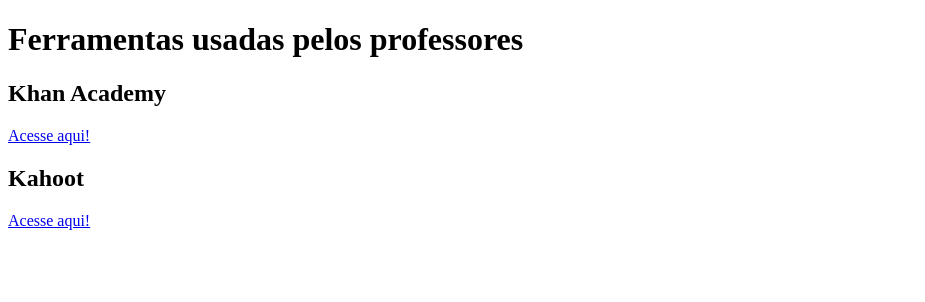
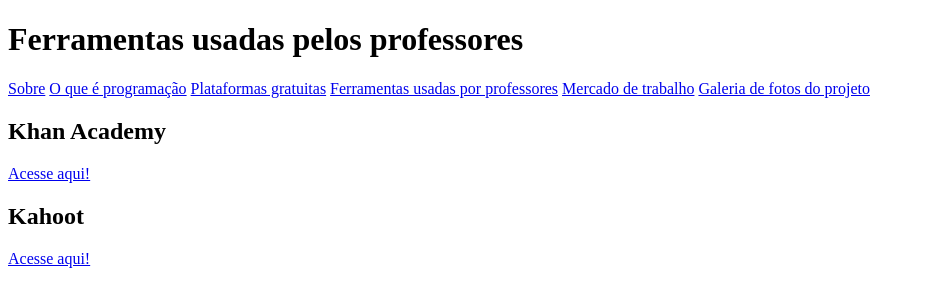
Before and after one commit to LincolnJardim/Projeto-ODS4, a plain HTML site: page ferramentas.html in a window 1280 px wide. Shown: the whole page, without its empty margins (0-925 px from the left). Drawn offline with Linux system fonts and the light colour scheme.

Commit message:
Adicionado tag nav com menu em todas as páginas

```diff
--- a/ferramentas.html
+++ b/ferramentas.html
@@ -10,6 +10,15 @@
         <h1>Ferramentas usadas pelos professores</h2>
     </header>
 
+    <nav>
+        <a href="index.html">Sobre</a>
+        <a href="programaçao.html">O que é programação</a>
+        <a href="plataformas.html">Plataformas gratuitas</a>
+        <a href="ferramentas.html">Ferramentas usadas por professores</a>
+        <a href="trabalho.html">Mercado de trabalho</a>
+        <a href="galeria.html">Galeria de fotos do projeto</a>
+    </nav>
+
     <main>
         <h2>Khan Academy</h2>
 
```
Also changed, not shown: galeria.html (+9 -0 lines), plataformas.html (+9 -0 lines), programaçao.html (+9 -0 lines), trabalho.html (+9 -0 lines).
